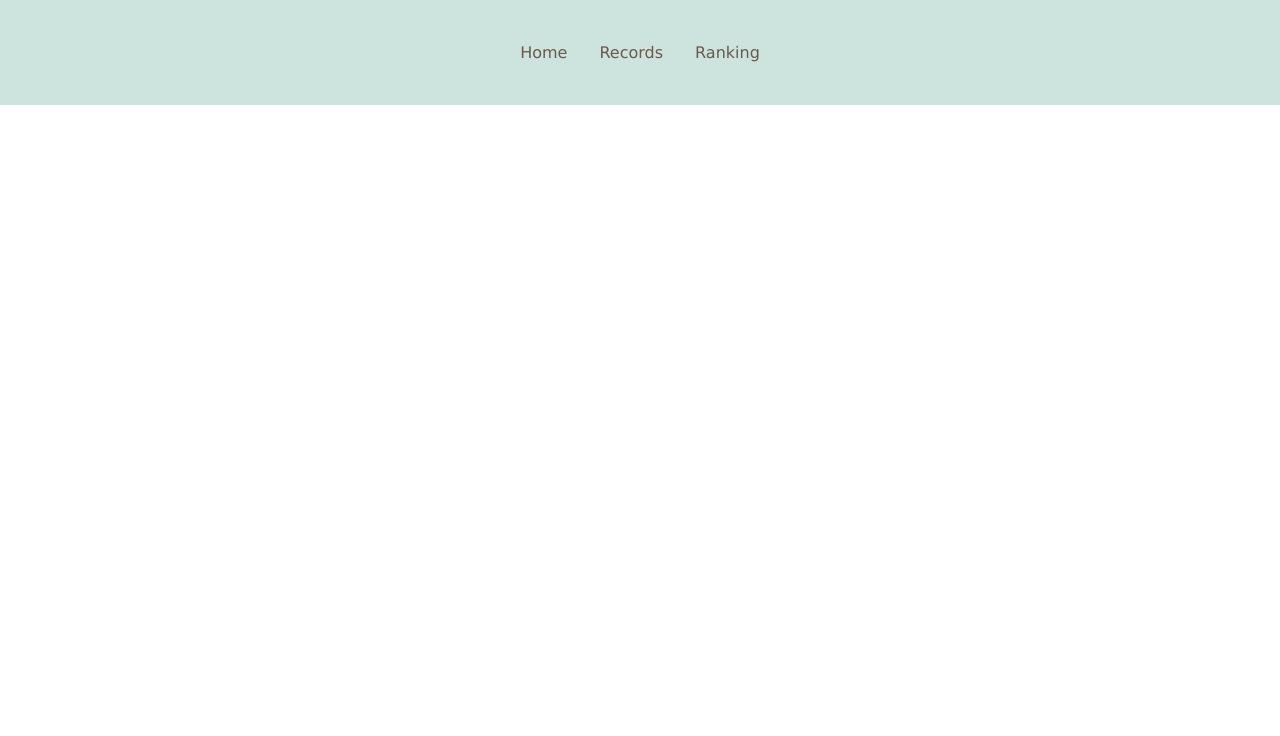
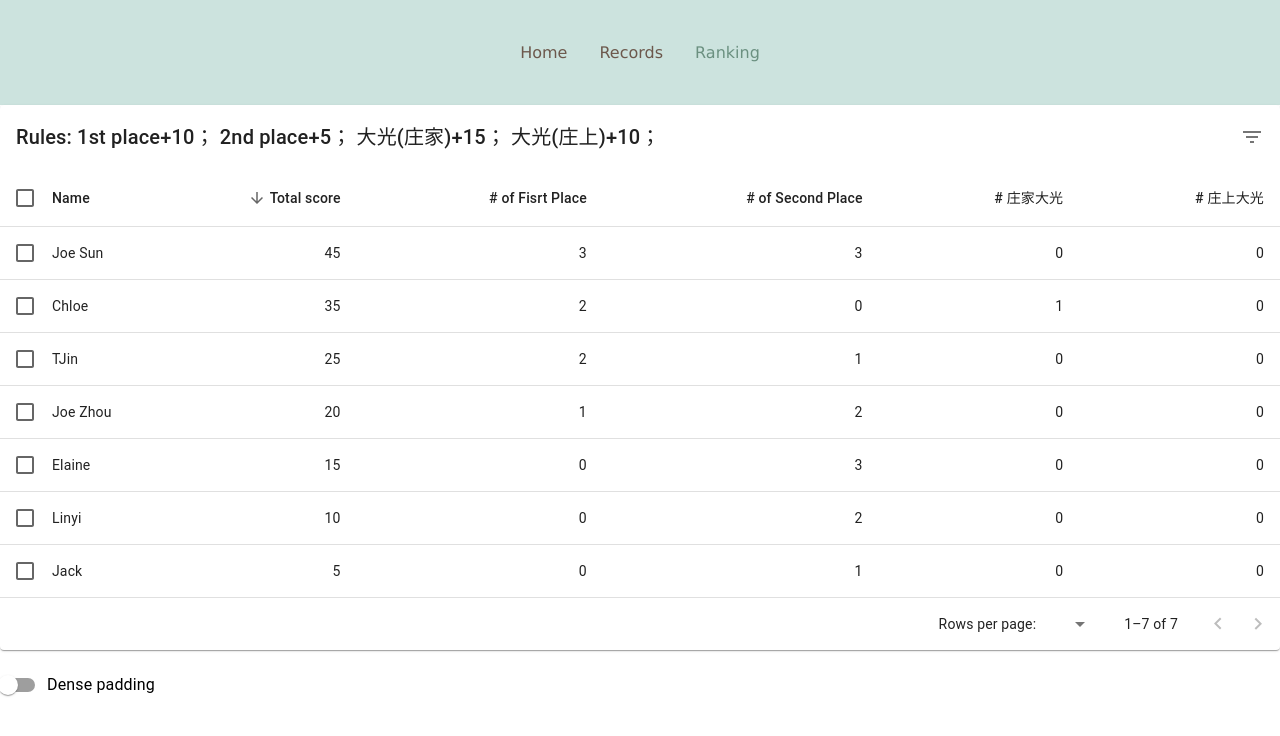
Before and after one commit to ElaineLovesAvocado/LevelUp, a React (Create React App) app: page /ranking in a window 1280 px wide. Shown: the top 736 px of the page. Built offline with nearby package versions, Linux system fonts and the light colour scheme.

Commit message:
Update router

```diff
--- a/src/App.js
+++ b/src/App.js
@@ -8,7 +8,7 @@ import {
 	Route,
 } from "react-router-dom";
 import Home from "./pages/home";
-import Profile from "./pages/profile";
+import Ranking from "./pages/ranking";
 import Records from "./pages/records";
 
 function App() {
@@ -23,8 +23,8 @@ function App() {
 					element={<Records />}
 				/>
 				<Route
-					path="/profile"
-					element={<Profile />}
+					path="/ranking"
+					element={<Ranking />}
 				/>
 			</Routes>
 		</Router>
--- a/src/components/Navbar/index.js
+++ b/src/components/Navbar/index.js
@@ -12,7 +12,7 @@ const Navbar = () => {
 					<NavLink to="/records" activeStyle>
 						Records
 					</NavLink>
-					<NavLink to="/profile" activeStyle>
+					<NavLink to="/ranking" activeStyle>
 						Ranking
 					</NavLink>
 				</NavMenu>
--- a/src/pages/profile.js
+++ b/src/pages/ranking.js
@@ -230,7 +230,7 @@ EnhancedTableToolbar.propTypes = {
   numSelected: PropTypes.number.isRequired,
 };
 
-export default function Profile() {
+export default function Ranking() {
   const [order, setOrder] = React.useState('desc');
   const [orderBy, setOrderBy] = React.useState('totalScore');
   const [selected, setSelected] = React.useState([]);
```
